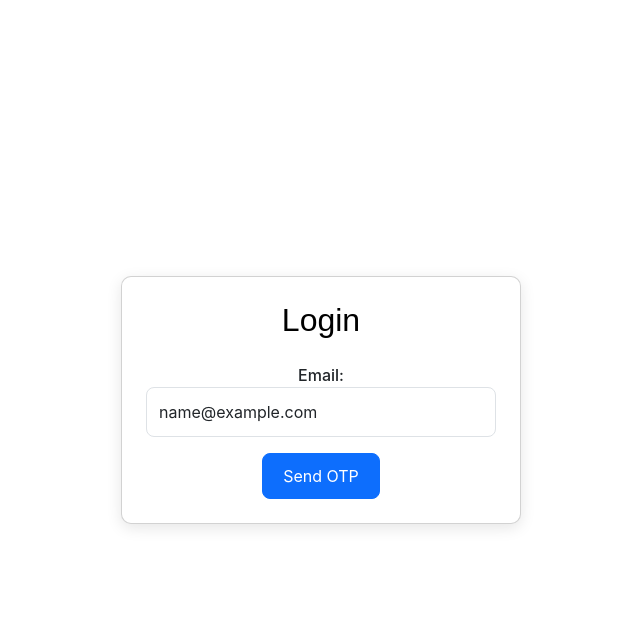
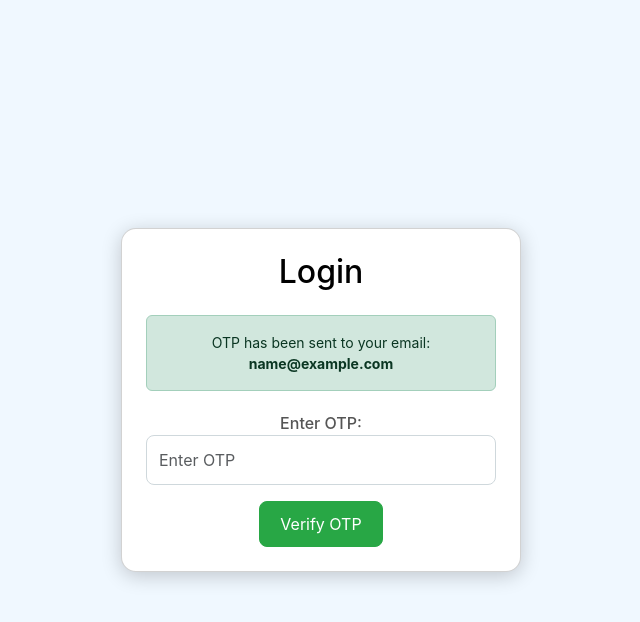
Before and after one commit to tarushi2309/Aims-portal, a React (Create React App) app in the folder frontend/my-app/: page /login in a window 1280 px wide. Both pictures are taken after typing "name@example.com" into the empty fields and a click on the button "Send OTP". Shown: the top 622 px of the page, without its empty margins (319-959 px from the left). Built offline with nearby package versions, Linux system fonts and the light colour scheme; no server answers.

Commit message:
Update login.js

```diff
--- a/frontend/my-app/src/pages/login.js
+++ b/frontend/my-app/src/pages/login.js
@@ -4,33 +4,36 @@ import axios from 'axios';
 function Login() {
   const [email, setEmail] = useState('');
   const [otp, setOtp] = useState('');
-  const [sentOtp, setSentOtp] = useState(null); // State to store the generated OTP
-  const [step, setStep] = useState(1); // To control the flow of form (step 1 = email, step 2 = OTP)
+  const [sentOtp, setSentOtp] = useState(null); // State to store the OTP sent from the backend
+  const [step, setStep] = useState(1); // Controls the form steps
 
-  // Function to send OTP request to backend
+  // Function to send OTP request to the backend
   const sendOtp = async () => {
     try {
       const response = await axios.post('http://localhost:5000/send-otp', { email });
-      setSentOtp(response.data.otp); // Set the sent OTP from the backend response
-      setStep(2); // Move to step 2 (OTP input)
-      console.log('OTP Sent:', response.data.otp); // OTP is sent from the backend to the email
+      setSentOtp(response.data.otp); // Store the OTP sent from the backend
+      console.log('OTP Sent:', response.data.otp); // Debugging log
     } catch (error) {
       console.error('Error sending OTP:', error);
       alert('Failed to send OTP. Please try again.');
     }
   };
 
+  // Handle email submission
   const handleSubmitEmail = (e) => {
     e.preventDefault();
-    sendOtp();
+    setStep(2); // Immediately move to step 2
+    sendOtp(); // Send OTP after moving to step 2
   };
 
+  // Handle OTP verification
   const handleSubmitOtp = (e) => {
     e.preventDefault();
     if (parseInt(otp) === sentOtp) {
-      // OTP is correct, proceed with login logic
+      // OTP is correct
       console.log('OTP verified successfully');
-      // Redirect or perform other login actions here
+      alert('Login successful!');
+      // Proceed with additional login logic (e.g., redirect)
     } else {
       // OTP is incorrect
       alert('Incorrect OTP. Please try again.');
@@ -38,34 +41,43 @@ function Login() {
   };
 
   return (
-    <div className="container d-flex justify-content-center align-items-center" style={{ minHeight: '100vh' }}>
-      <div className="card p-4" style={{ width: '400px', boxShadow: '0px 4px 15px rgba(0, 0, 0, 0.1)', borderRadius: '10px', backgroundColor: '#fff' }}>
-        <h2 className="text-center mb-4" style={{ color: 'Black', fontFamily: 'Arial, sans-serif' }}>Login</h2>
+    <div className=" d-flex justify-content-center align-items-center" style={{ minHeight: '100vh', backgroundColor: '#f0f8ff' }}>
+      <div className="card p-4" style={{ width: '400px', boxShadow: '0px 4px 20px rgba(0, 0, 0, 0.2)', borderRadius: '15px', backgroundColor: '#fff' }}>
+        <h2 className="text-center mb-4" style={{ color: 'black' }}>Login</h2>
+
         {step === 1 && (
           <form onSubmit={handleSubmitEmail}>
-            <div className="form-group mb-3">
-              <label htmlFor="email" style={{ fontWeight: '500' }}>Email:</label>
+            <div className="form-group mb-2">
+              <label htmlFor="email" style={{ fontWeight: '700', color: 'black',  textAlign: 'left', display: 'block' }}>Email</label>
               <input
                 type="email"
-                className="form-control"
+                className="form-control my-2"
                 id="email"
                 placeholder="Enter your email"
                 value={email}
                 onChange={(e) => setEmail(e.target.value)}
                 required
-                style={{ borderRadius: '8px', padding: '12px' }}
+                style={{ borderRadius: '8px', padding: '12px', borderColor: '#cfd8dc' }}
               />
             </div>
-            <button type="submit" className="btn btn-primary btn-block" style={{ padding: '10px 20px', borderRadius: '8px', fontSize: '16px' }}>Send OTP</button>
+            <button
+              type="submit"
+              className="btn btn-dark btn-block"
+              style={{ padding: '10px 20px', borderRadius: '8px', fontSize: '16px', backgroundColor: '#007bff', borderColor: '#007bff' }}
+            >
+              Send OTP
+            </button>
           </form>
         )}
 
         {step === 2 && (
           <div>
-            <p className="text-center mb-4" style={{ color: '#555' }}>OTP has been sent to your email: {email}</p>
+            <div className="alert alert-success text-center" role="alert" style={{ fontSize: '14px', marginBottom: '20px' }}>
+              OTP has been sent to your email: <strong>{email}</strong>
+            </div>
             <form onSubmit={handleSubmitOtp}>
               <div className="form-group mb-3">
-                <label htmlFor="otp" style={{ fontWeight: '500' }}>Enter OTP:</label>
+                <label htmlFor="otp" style={{ fontWeight: '500', color: '#555' }}>Enter OTP:</label>
                 <input
                   type="text"
                   className="form-control"
@@ -74,10 +86,16 @@ function Login() {
                   value={otp}
                   onChange={(e) => setOtp(e.target.value)}
                   required
-                  style={{ borderRadius: '8px', padding: '12px' }}
+                  style={{ borderRadius: '8px', padding: '12px', borderColor: '#cfd8dc' }}
                 />
               </div>
-              <button type="submit" className="btn btn-success btn-block" style={{ padding: '10px 20px', borderRadius: '8px', fontSize: '16px' }}>Verify OTP</button>
+              <button
+                type="submit"
+                className="btn btn-success btn-block"
+                style={{ padding: '10px 20px', borderRadius: '8px', fontSize: '16px', backgroundColor: '#28a745', borderColor: '#28a745' }}
+              >
+                Verify OTP
+              </button>
             </form>
           </div>
         )}
```
